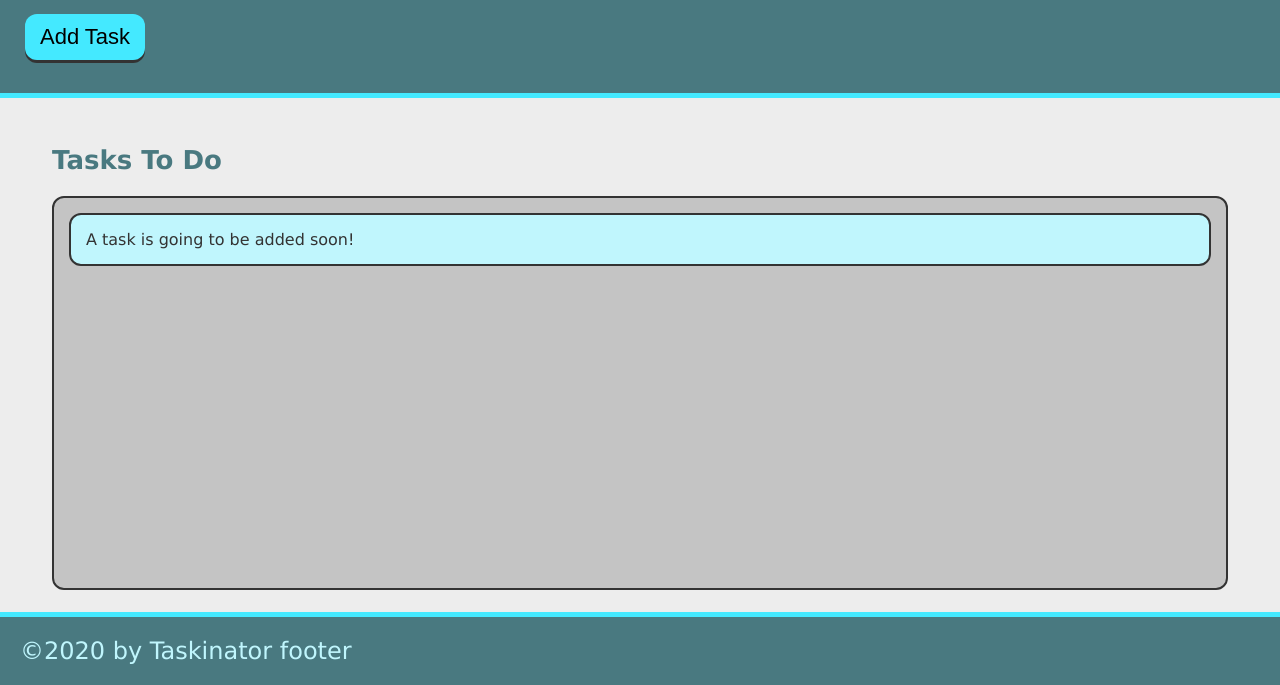
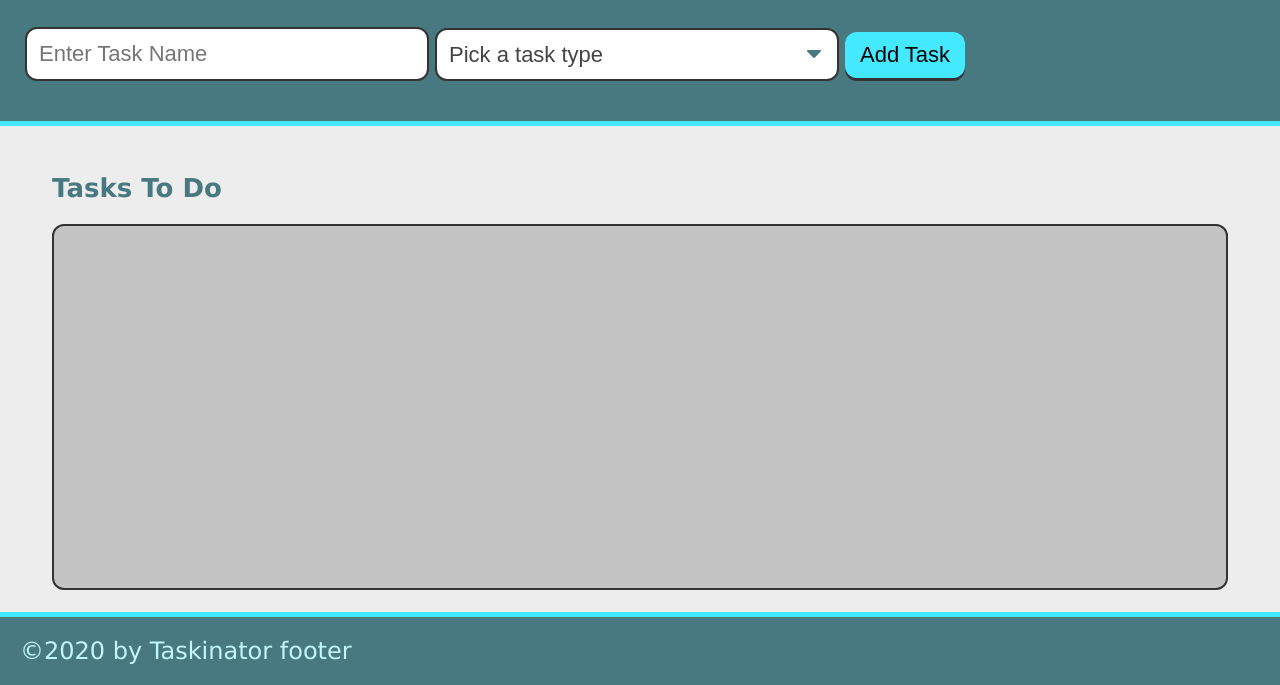
Before and after one commit to cariasj/taskinator, a plain HTML site: page index.html in a window 1280 px wide. Shown: the part 115-800 px from the top of the page. Drawn offline with Linux system fonts and the light colour scheme.

Commit message:
added form and options

```diff
--- a/index.html
+++ b/index.html
@@ -13,14 +13,29 @@
     <header>
         <h1 class="page-title">Taskinator</h1>
         <p>Click the button below to add a new task!</p>
-        <button id="save-task" class="btn" >Add Task</button>
+        <form id="task-form">
+            <div class="form-group">
+            <input type="text" name="task-name" placeholder="Enter Task Name" />
+            </div>
+            <div class="form-group">
+                <select name="task-type" class="select-dropdown">
+                  <option value="" disabled selected>Pick a task type</option>
+                  <option value="Print">Print</option>
+                  <option value="Web">Web</option>
+                  <option value="Mobile">Mobile</option>
+                </select>
+              </div>
+            <div class="form-group">
+              <button class="btn" id="save-task" type="submit">Add Task</button>
+            </div>
+          </form>
     </header>
 
     <main class="page-content">
         <section class="task-list-wrapper">
           <h2 class="list-title">Tasks To Do</h2>
           <ul class="task-list" id="tasks-to-do">
-            <li class="task-item">A task is going to be added soon!</li>
+
           </ul>
         </section>
       </main>
```
